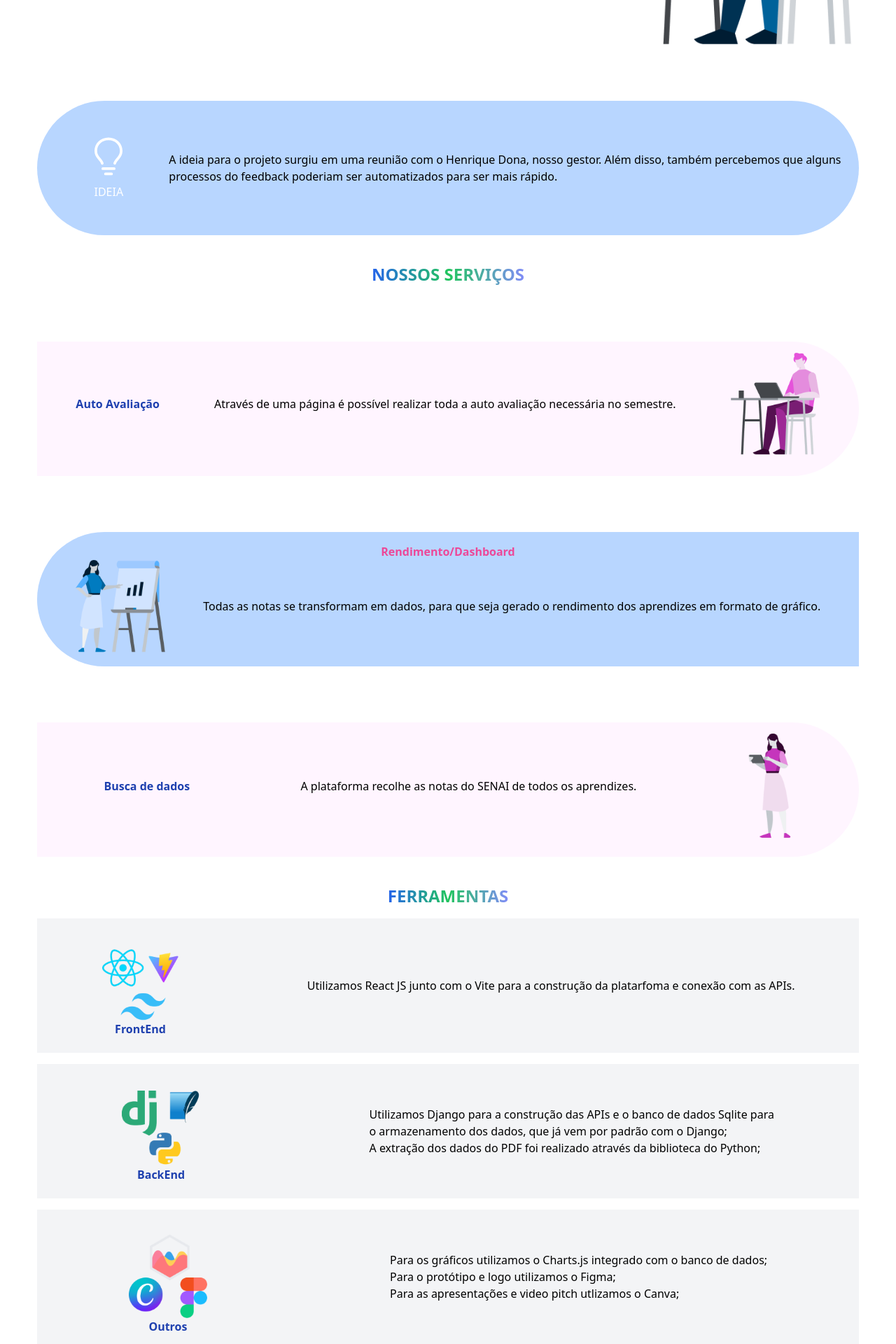
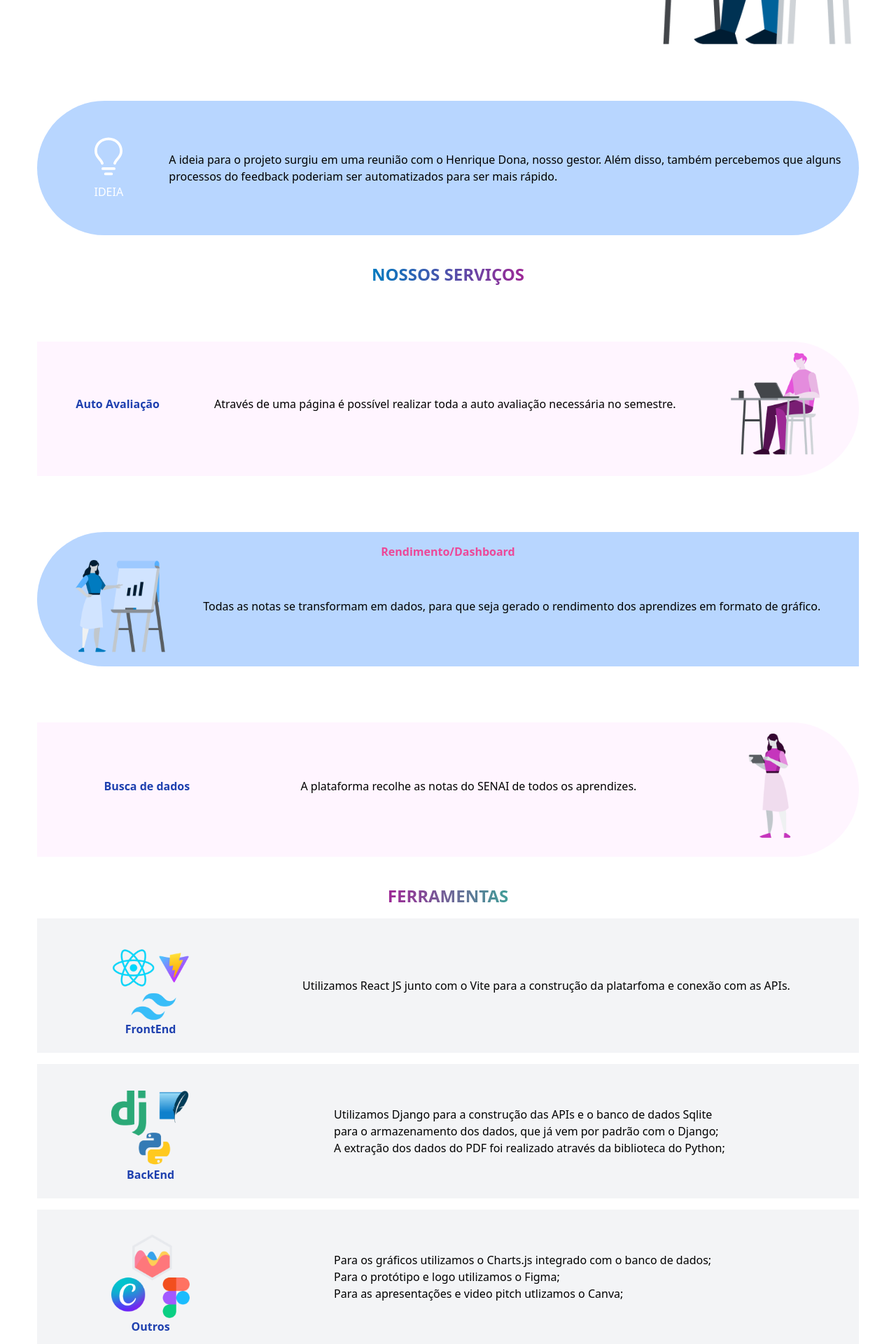
Before and after one commit to AVITORIAC/FrontTailwind, a React (Vite) app: page /Home in a window 1280 px wide. Shown: the part 407-2327 px from the top of the page at 70% size. Built offline with nearby package versions, Linux system fonts and the light colour scheme.

Commit message:
Tela de home

```diff
--- a/src/assets/Pages/Cadastro/Home.jsx
+++ b/src/assets/Pages/Cadastro/Home.jsx
@@ -14,7 +14,7 @@ function Home() {
         <div>
             <div className={'flex items-center'}>
                 <div className={''}>
-                    <h1 className={'p-4 mb-2 text-4xl bg-gradient-to-r from-blue-600 via-green-500 to-indigo-400 inline-block text-transparent bg-clip-text'}>Plataforma online de Feedback</h1>
+                    <h1 className={'p-4 mb-2 text-4xl font-semibold bg-gradient-to-r from-gradiente2 to-gradiente1 inline-block text-transparent bg-clip-text'}>Plataforma online de Feedback</h1>
                     <p className={'pl-4 text-base'}>O Meinung tem por objetivo melhorar o processo do feedback
                         entre os aprendizes e instrutores.</p>
                     <p className={'pl-4 text-base'}>Dessa forma, os dados ficam centralizados
@@ -38,7 +38,7 @@ function Home() {
 
             </div>
             <div className={'flex justify-center items-center mt-10'}>
-                <p className={'text-2xl font-bold bg-gradient-to-r from-blue-600 via-green-500 to-indigo-400 inline-block text-transparent bg-clip-text'}>NOSSOS SERVIÇOS</p>
+                <p className={'text-2xl font-bold bg-gradient-to-r from-gradiente4 to-gradiente3 inline-block text-transparent bg-clip-text'}>NOSSOS SERVIÇOS</p>
             </div>
 
 
@@ -96,17 +96,17 @@ function Home() {
 
 
             <div className={'flex justify-center items-center mt-10'}>
-                <p className={'text-2xl font-bold bg-gradient-to-r from-blue-600 via-green-500 to-indigo-400 inline-block text-transparent bg-clip-text'}>FERRAMENTAS</p>
+                <p className={'text-2xl font-bold bg-gradient-to-r from-gradiente6 to-gradiente5 inline-block text-transparent bg-clip-text'}>FERRAMENTAS</p>
             </div>
 
             <div className={'flex justify-center mt-4'}>
                 <div className={`w-11/12 h-48  bg-gray-100 flex items-center justify-around `}>
-                    <div className={'w-full flex items-center justify-around '}>
-                        <div className={'flex flex-col mt-4 items-center '}>
+                    <div className={'w-10/12 flex items-center justify-between '}>
+                        <div className={'flex flex-col w-32 mt-4 items-center '}>
                             <img src={front} alt="" className={'w-28'} />
-                            <p className={'text-blue-800 font-semibold'}>FrontEnd</p>
+                            <p className={'text-blue-800 font-semibold '}>FrontEnd</p>
                         </div>
-                        <div className={''}>
+                        <div className={'flex items-center'}>
                             <p className={'text-base'}>Utilizamos React JS junto com o Vite para a construção da platarfoma e conexão com as APIs.</p>
                         </div>
 
@@ -117,13 +117,13 @@ function Home() {
 
             <div className={'flex justify-center mt-4'}>
                 <div className={`w-11/12 h-48  bg-gray-100 flex items-center justify-around`}>
-                    <div className={'w-full flex items-center justify-around'}>
-                        <div className={'flex flex-col mt-4 items-center '}>
+                    <div className={'w-10/12 flex justify-between '}>
+                        <div className={'flex flex-col mt-4 w-32 items-center '}>
                             <img src={back} alt="" className={'w-28'} />
                             <p className={'text-blue-800 font-semibold'}>BackEnd</p>
                         </div>
-                        <div className={'flex '}>
-                            <p className={'text-base'}>Utilizamos Django para a construção das APIs e o banco de dados Sqlite para<br /> o armazenamento dos dados,
+                        <div className={'flex items-center w-8/12 '}>
+                            <p className={'text-base'}>Utilizamos Django para a construção das APIs e o banco de dados Sqlite <br/>para o armazenamento dos dados,
                                 que já vem por padrão com o Django; <br /> A extração dos dados do PDF foi realizado através da biblioteca do Python;</p>
                         </div>
                     </div>
@@ -133,12 +133,12 @@ function Home() {
 
             <div className={'flex justify-center mt-4'}>
                 <div className={`w-11/12 h-48  bg-gray-100 flex items-center justify-around`}>
-                    <div className={'w-full flex items-center justify-around'}>
-                        <div className={'flex flex-col mt-4 items-center '}>
+                    <div className={'w-10/12 flex justify-between '}>
+                        <div className={'flex flex-col mt-4 w-32 items-center '}>
                             <img src={outros} alt="" className={'w-28'} />
                             <p className={'text-blue-800 font-semibold'}>Outros</p>
                         </div>
-                        <div className={''}>
+                        <div className={'flex items-center w-8/12'}>
                             <p className={'text-base'}>Para os gráficos utilizamos o Charts.js integrado com o banco de dados; <br/>
                             Para o protótipo e logo utilizamos o Figma;<br/> Para as apresentações e video pitch utlizamos o Canva;</p>
                         </div>
@@ -151,3 +151,20 @@ function Home() {
 }
 
 export default Home
+
+
+
+{/* <div className={'flex justify-center mt-4'}>
+<div className={`w-11/12 h-48  bg-gray-100 flex items-center justify-around`}>
+    <div className={'w-full flex justify-around bg-yellow-300'}>
+        <div className={'flex flex-col mt-4 items-center bg-red-700 '}>
+            <img src={outros} alt="" className={'w-28'} />
+            <p className={'text-blue-800 font-semibold'}>Outros</p>
+        </div>
+        <div className={'bg-orange-700'}>
+            <p className={'text-base'}>Para os gráficos utilizamos o Charts.js integrado com o banco de dados; <br/>
+            Para o protótipo e logo utilizamos o Figma;<br/> Para as apresentações e video pitch utlizamos o Canva;</p>
+        </div>
+    </div>
+</div>
+</div> */}
--- a/tailwind.config.js
+++ b/tailwind.config.js
@@ -29,6 +29,12 @@ export default {
         cardV3: '#1A9C95',
         cardV4: '#147671',
         rosa: '#FFF5FF',
+        gradiente1: '#007BC0',
+        gradiente2: '#419E98',
+        gradiente3: '#9E2896',
+        gradiente4: '#007BC0',
+        gradiente5: '#419E98',
+        gradiente6: '#9E2896',
       }
     },
   },
```
